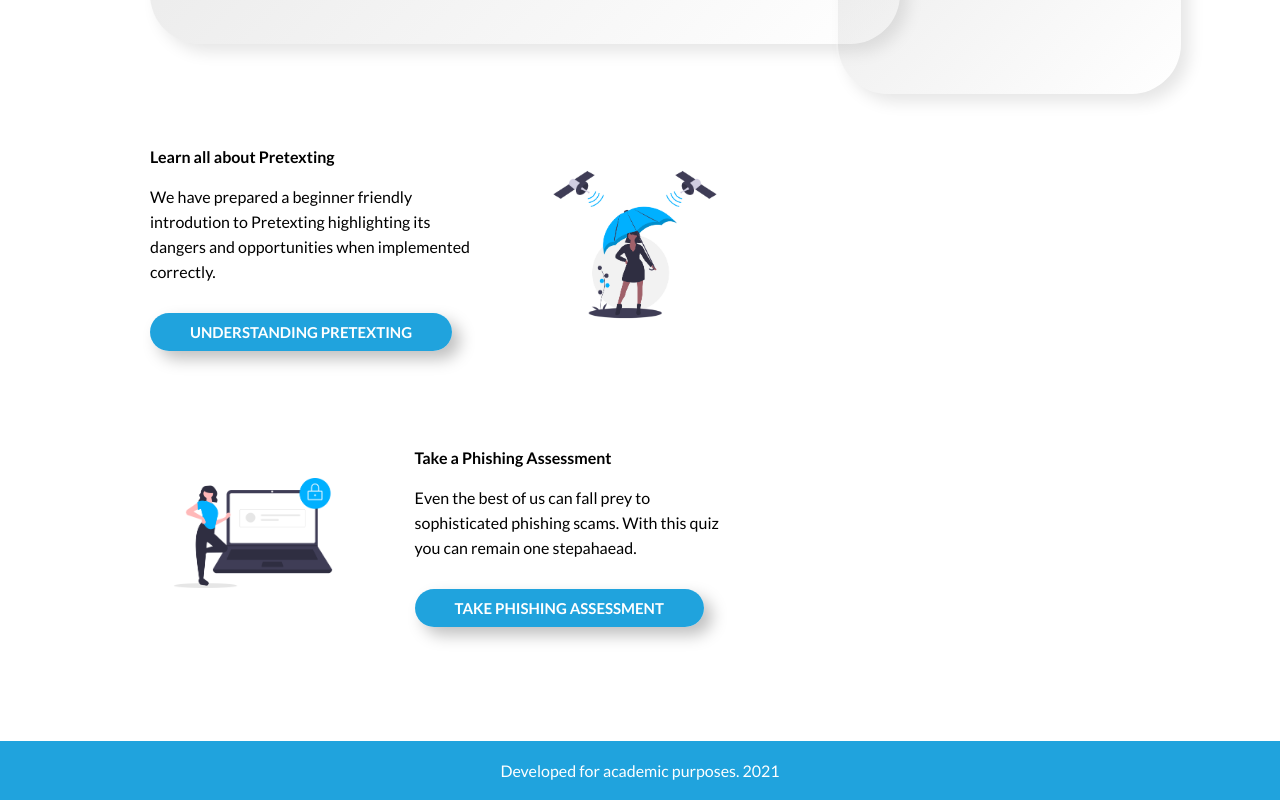
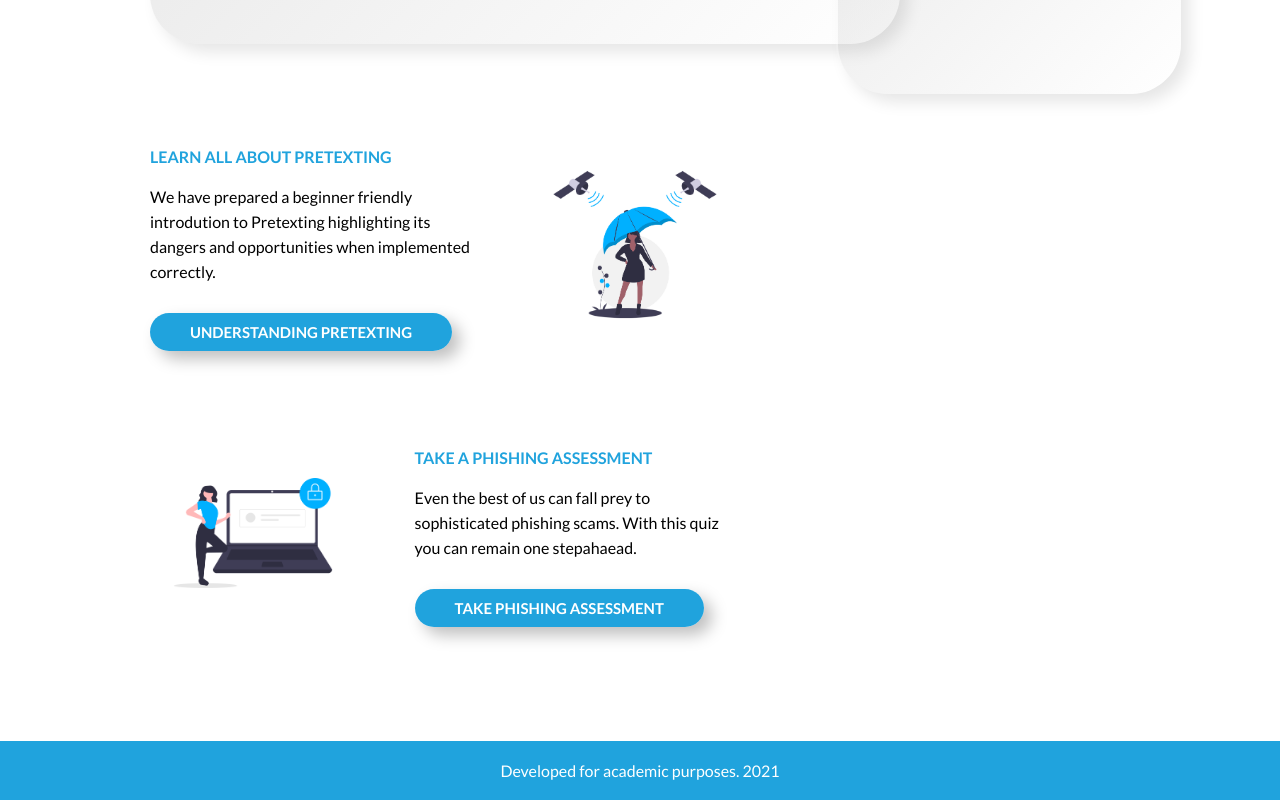
Before and after one commit to Ben4code/appsecure, a React (Create React App) app: page / in a window 1280 px wide. Shown: the part 1068-1868 px from the top of the page. Built offline with nearby package versions, Linux system fonts and the light colour scheme; no server answers.

Commit message:
Added more content and more styles

```diff
--- a/package.json
+++ b/package.json
@@ -13,7 +13,7 @@
     "@types/uuid": "^8.3.0",
     "date-fns": "^2.20.0",
     "dayjs": "^1.10.4",
-    "firebase": "^8.3.2",
+    "firebase": "^8.3.1",
     "node-sass": "^5.0.0",
     "react": "^17.0.2",
     "react-dom": "^17.0.2",
--- a/src/scss/layouts/_home.scss
+++ b/src/scss/layouts/_home.scss
@@ -37,6 +37,11 @@
     &-text{
       width: 55%;
 
+      h4{
+        color: $primary;
+        text-transform: uppercase;
+      }
+
       p{
         margin: 1.5rem 0 3.5rem;
 
```
Also changed, not shown: 1 other file (tests, documents, lock files or other folders).
